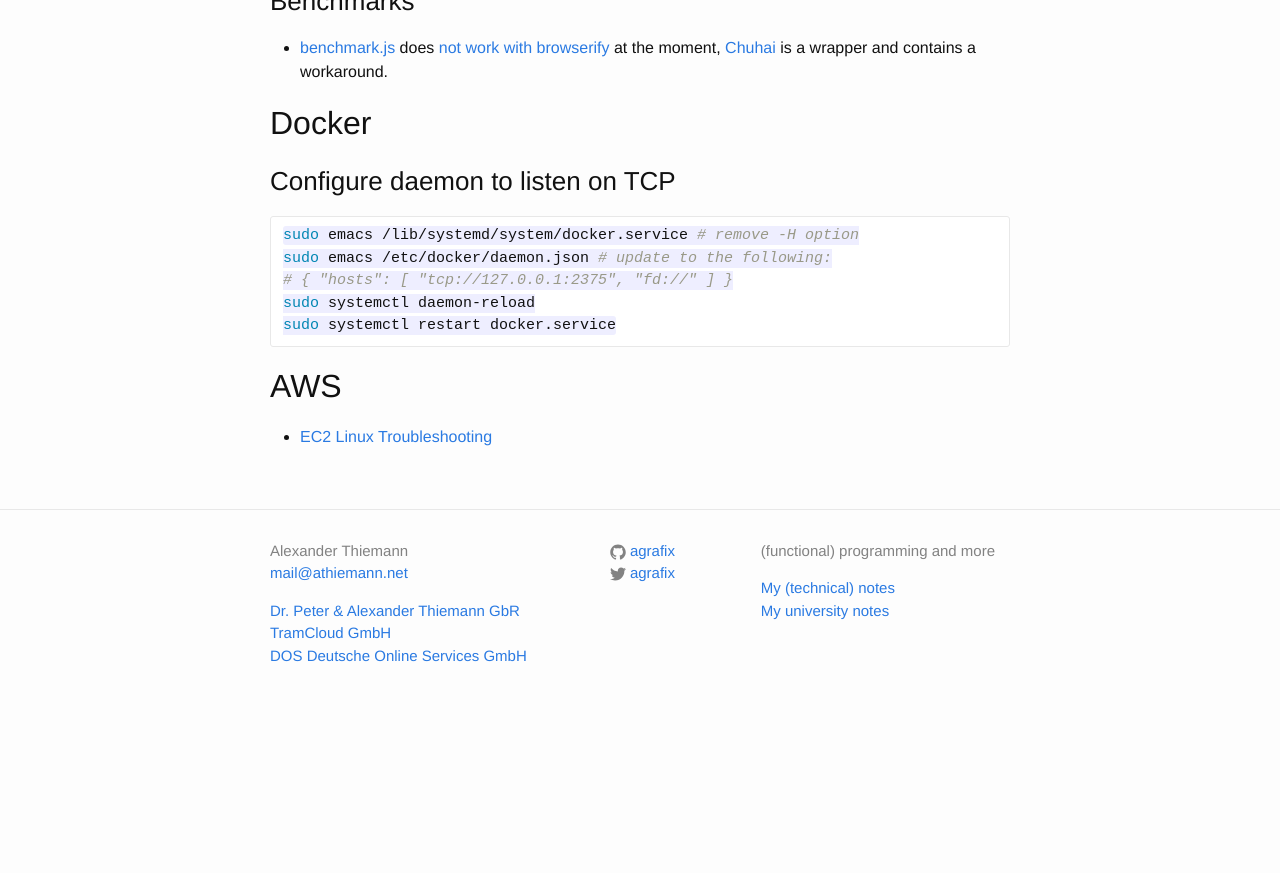
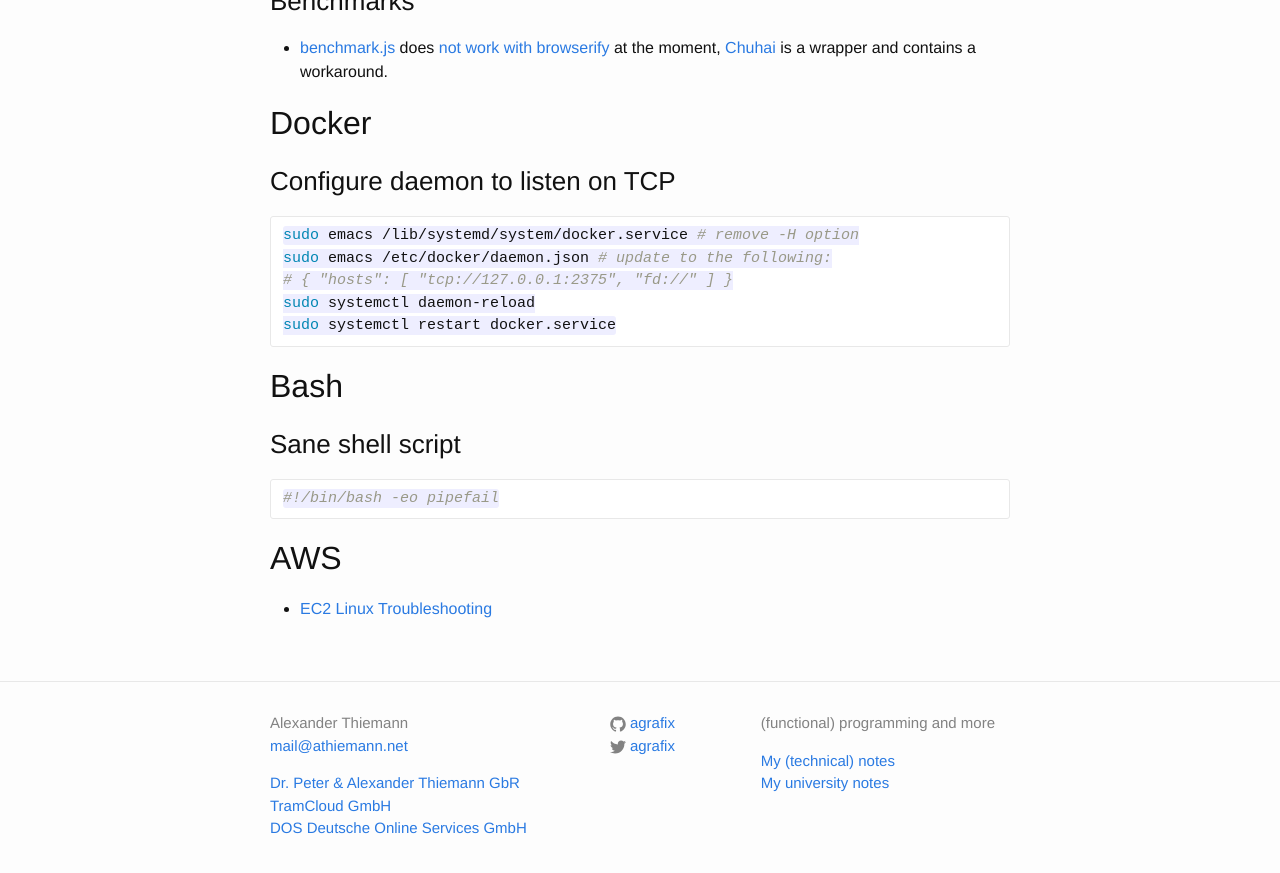
Before and after one commit to agrafix/homepage, a Jekyll site: the page built from notes.md, in a window 1280 px wide and 900 px high, scrolled down 2282 px. Shown: the top 873 px of the window. Built offline with Jekyll 4.4.1, drawn with Linux system fonts in a browser that asks for light colours; before the commit the page ends 3009 px from its top, so only the background shows below that.

Commit message:
notes: shell script

````diff
--- a/notes.md
+++ b/notes.md
@@ -114,6 +114,14 @@ sudo systemctl daemon-reload
 sudo systemctl restart docker.service
 ```
 
+## Bash
+
+### Sane shell script
+
+```bash
+#!/bin/bash -eo pipefail
+```
+
 ## AWS
 
 * [EC2 Linux Troubleshooting][aws-ssh-trouble]
````
